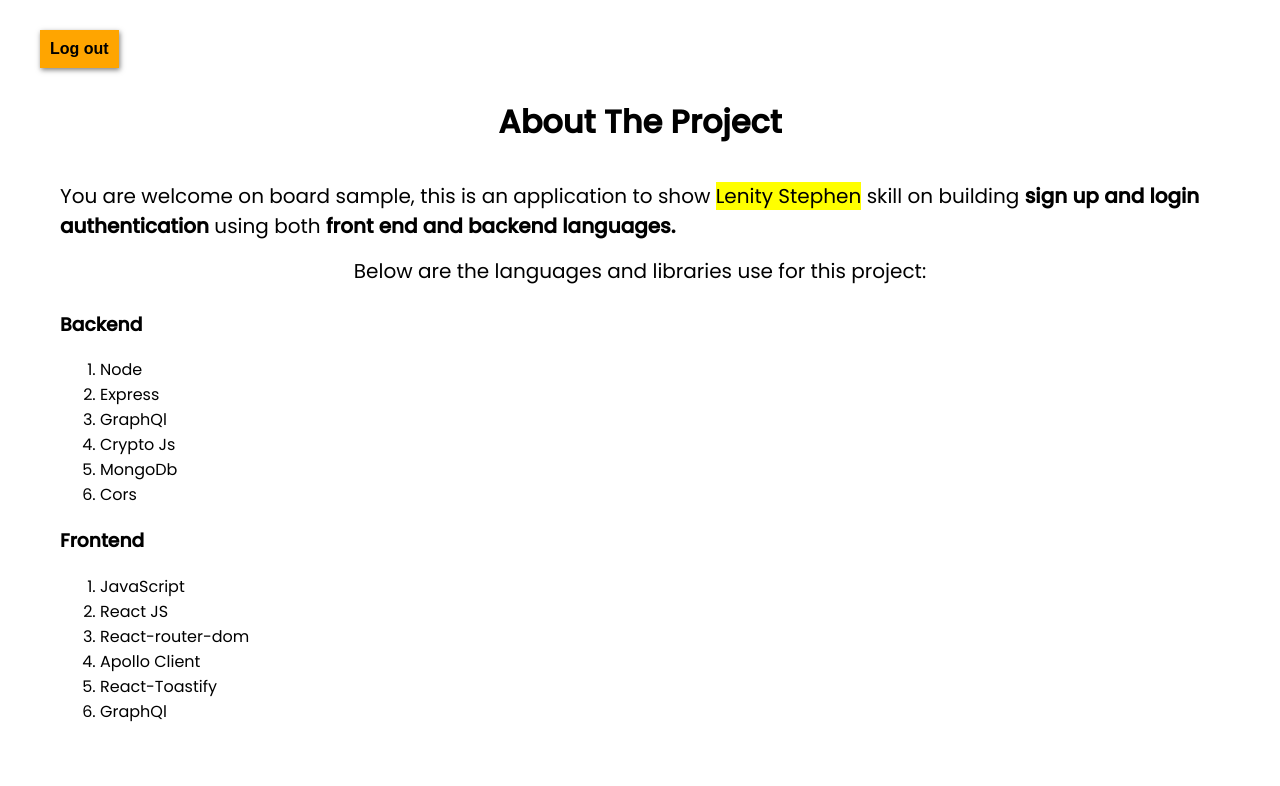
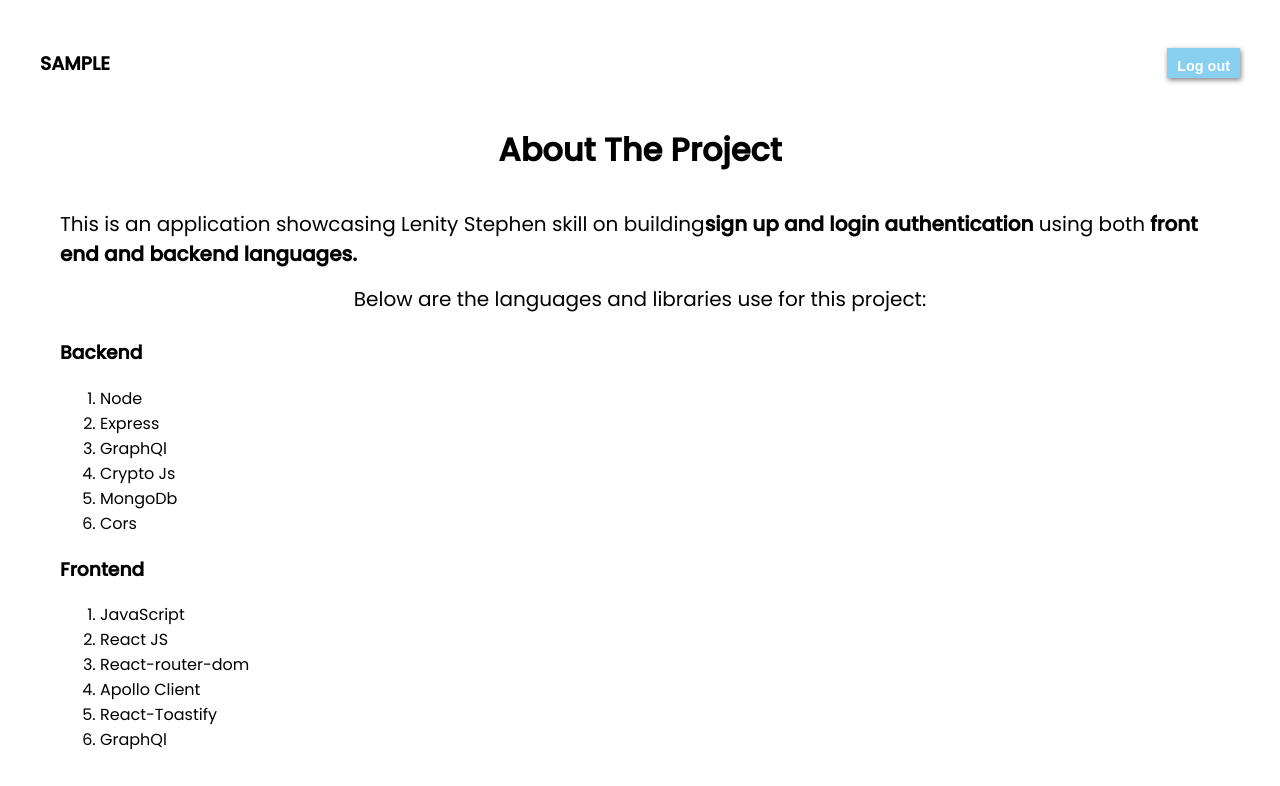
Before and after one commit to LightUpdev/Authentication-Api-With-Graphql, a React (Create React App) app in the folder frontend/: page /welcome in a window 1280 px wide. Shown: the top 786 px of the page. Built offline with nearby package versions, Linux system fonts and the light colour scheme; sample sign-in values are in the browser's storage.

Commit message:
updated style and name

```diff
--- a/frontend/src/App.css
+++ b/frontend/src/App.css
@@ -21,23 +21,21 @@ form {
 .form-wrapper {
   padding: 25px;
   margin: auto auto;
-  border: 1.5px solid white;
   width: fit-content;
   justify-self: center;
   justify-content: center;
   align-items: center;
   align-self: center;
-  border-radius: 50px;
+  border-radius: 20px;
   background-color: black;
 }
 
 .app-header {
   font-size: 1.2rem;
-  font-weight: Bold;
+  font-weight: 400;
   color: white;
   text-shadow: 1px 1px 2px white;
   text-align: center;
-  font-family: Georgia, "Times New Roman", Times, serif;
 }
 input {
   padding: 8px;
@@ -48,7 +46,7 @@ input {
 form button {
   padding: 10px;
   margin: 15px 0;
-  color: white;
+  color: black;
   background-color: #89cff0;
   border: none;
   border-radius: 10px;
@@ -84,13 +82,17 @@ label {
 }
 
 .welcome-page .log-out {
+  color: white;
   padding: 10px;
-  background-color: orange;
+  background-color: #89cff0;
+  height: 30px;
   border: 0;
-  font-size: 1rem;
+  font-size: .9rem;
   font-weight: bold;
   box-shadow: 1px 2px 5px rgba(0, 0, 0, 0.5);
   cursor: pointer;
+  align-self: center;
+  align-items: center;
 }
 
 .welcome-page .skill-list {
@@ -114,6 +116,11 @@ label {
   color: #89cff0;
   cursor: pointer;
 }
+.welcome-page-header{
+  display: flex;
+  justify-content: space-between;
+  align-items: center;
+}
 
 @media only screen and (min-width: 768px) {
   .app-header {
--- a/frontend/src/pages/WelcomePage.jsx
+++ b/frontend/src/pages/WelcomePage.jsx
@@ -12,16 +12,18 @@ const WelcomePage = () => {
   console.log(user);
   return (
     <div className="welcome-page">
-      <button className="log-out" onClick={logOut}>
-        Log out
-      </button>
+      <div className="welcome-page-header">
+        <h3>{user?.firstName.toUpperCase()}</h3>
+        <button className="log-out" onClick={logOut}>
+          Log out
+        </button>
+      </div>
 
       <h1>About The Project</h1>
       <p>
-        You are welcome on board {user?.firstName.toLowerCase()}, this is an
-        application to show <mark>Lenity Stephen</mark> skill on building{" "}
-        <b>sign up and login authentication</b> using both{" "}
-        <b>front end and backend languages.</b>
+        This is an application showcasing Lenity Stephen skill on building
+        <b>sign up and login authentication</b> using both
+        <b> front end and backend languages.</b>
       </p>
       <p> Below are the languages and libraries use for this project:</p>
       <div className="skill-list">
```
